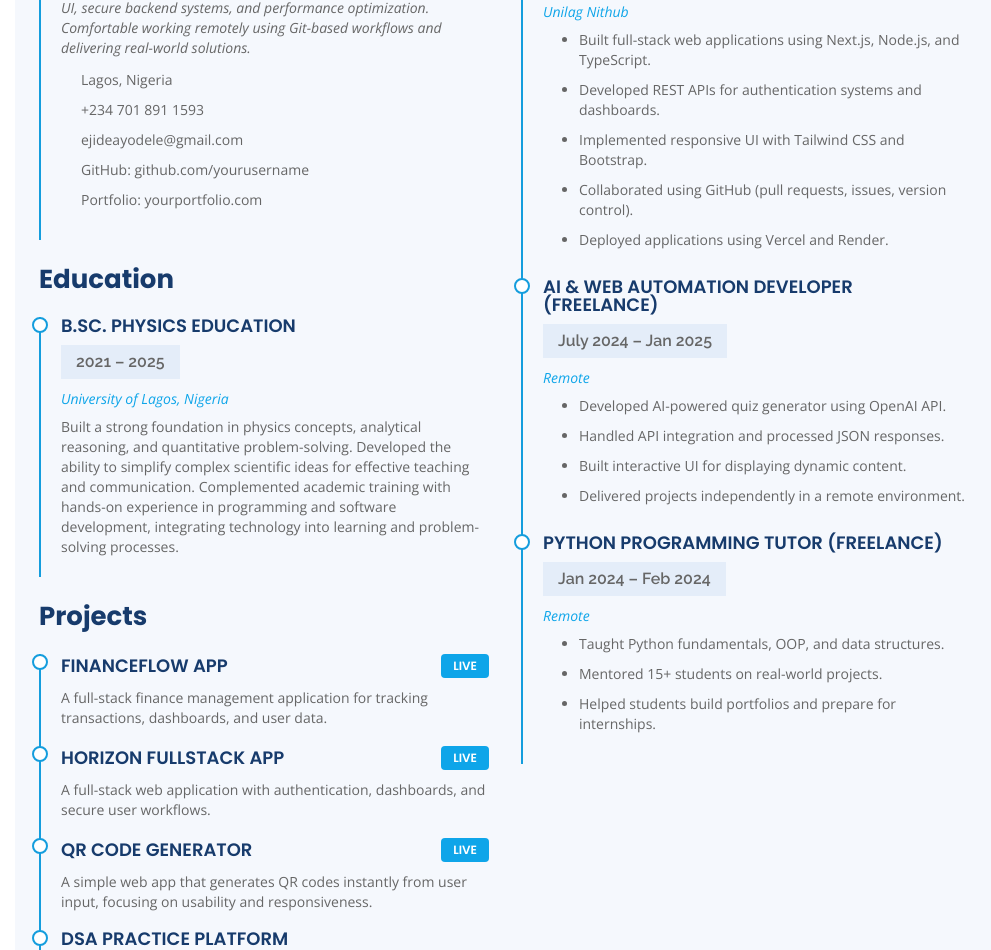
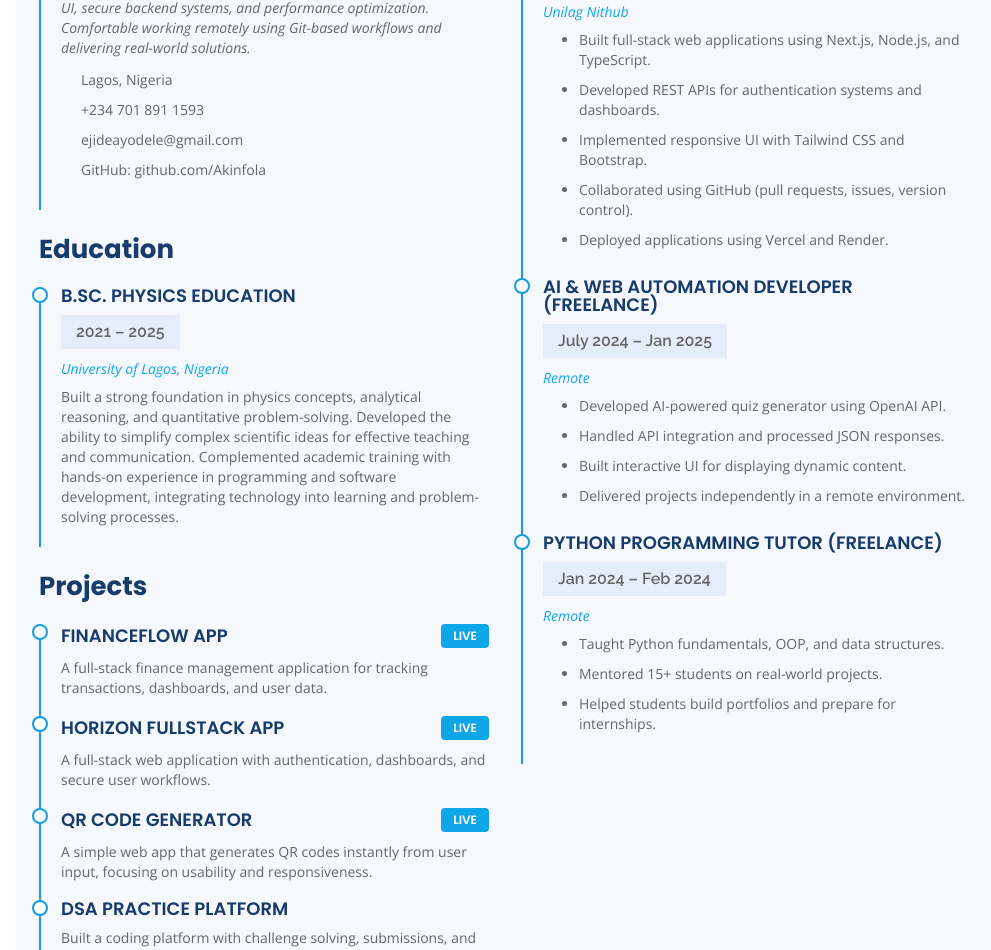
Before and after one commit to Akinfola/Akinport, a Next.js app in the folder frontend/: page / in a window 1280 px wide. Shown: the part 2656-3606 px from the top of the page, without its empty margins (285-1276 px from the left). Built offline with nearby package versions, Linux system fonts and the light colour scheme.

Commit message:
username edited

```diff
--- a/frontend/components/Resume.tsx
+++ b/frontend/components/Resume.tsx
@@ -10,8 +10,8 @@ const summary = {
     'Lagos, Nigeria',
     '+234 701 891 1593',
     'ejideayodele@gmail.com',
-    'GitHub: github.com/yourusername', // replace
-    'Portfolio: yourportfolio.com', // replace
+    'GitHub: github.com/Akinfola', // replace
+    // 'Portfolio: yourportfolio.com', // replace
   ],
 };
 
```
